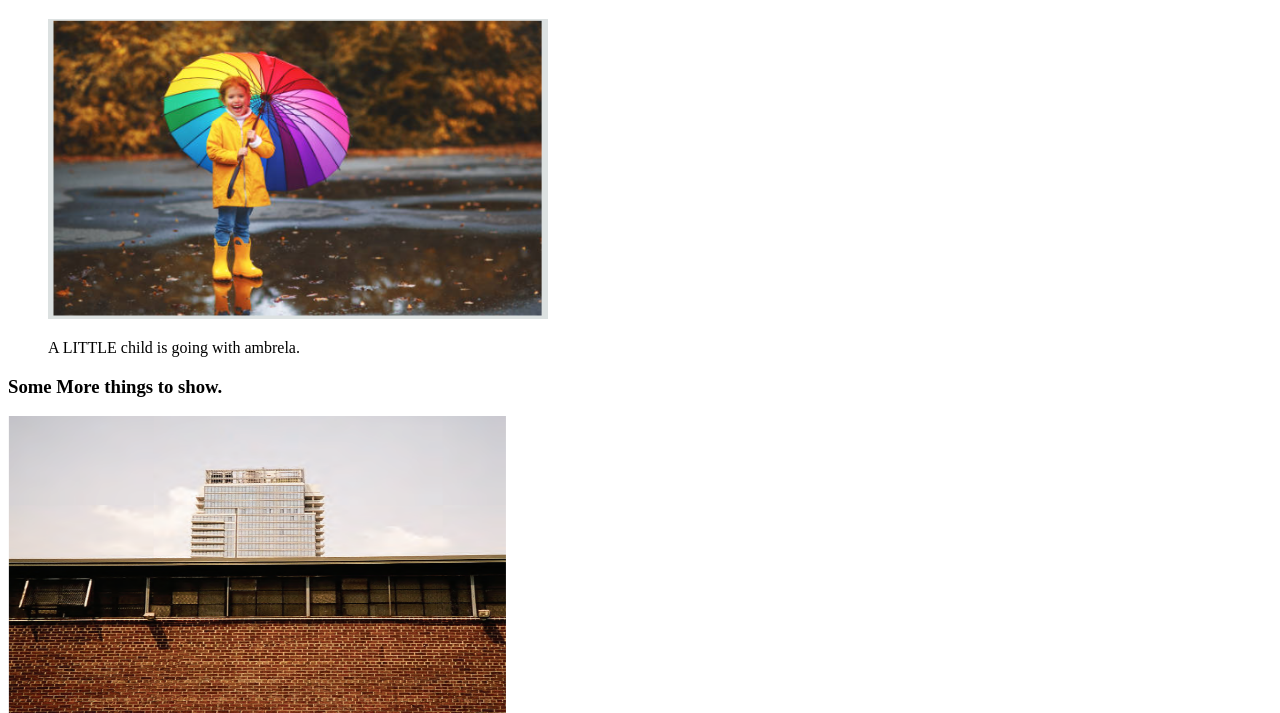
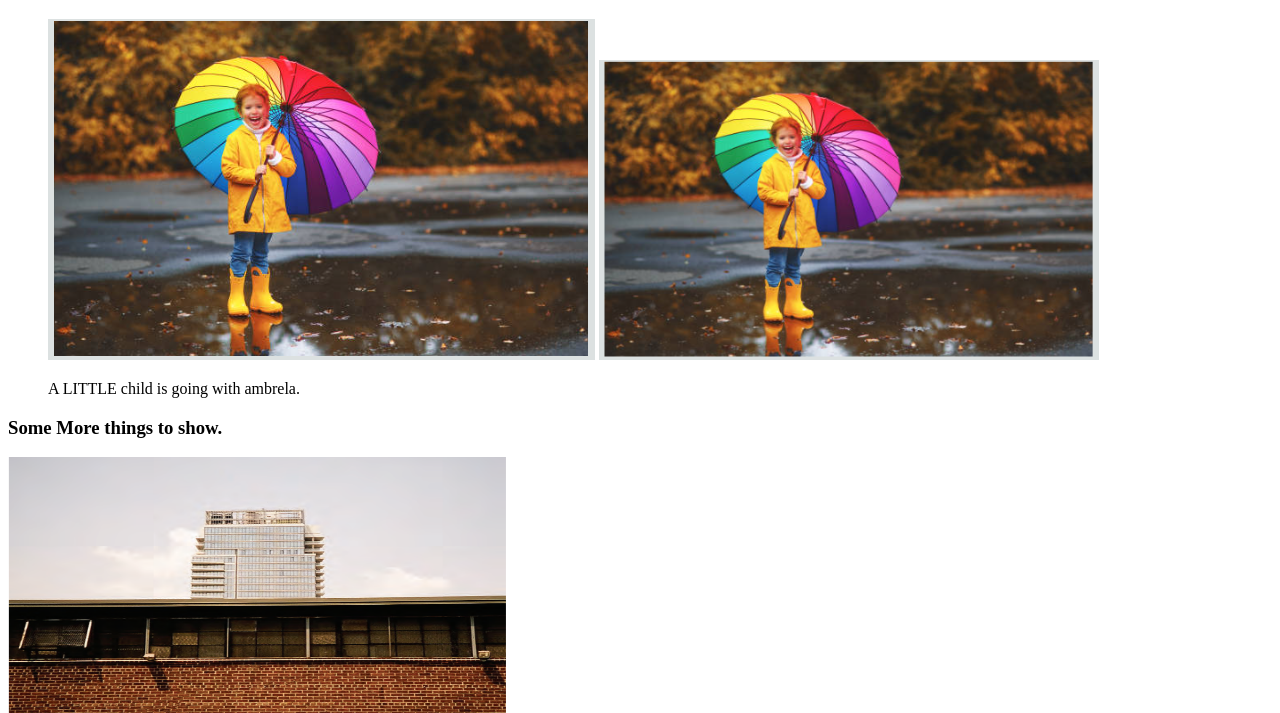
Before and after one commit to basilasahi/book2, a plain HTML site: page Chapter5.html in a window 1280 px wide. Shown: the part 87-800 px from the top of the page. Drawn offline with Linux system fonts and the light colour scheme; files whose address does not match are found by name.

Commit message:
Update Chapter5.html

```diff
--- a/Chapter5.html
+++ b/Chapter5.html
@@ -10,6 +10,7 @@
     <a href="Chapter6.html">Next Page</a>
     <h1>Images discribe.htm every thing</h1>
     <figure>
+        <img src="child with umbrela 2.png">
     <img src="./child with umbrela 2.png"
      alt="A Child With Ambrela"
      title="A Child With Ambrela"
```
